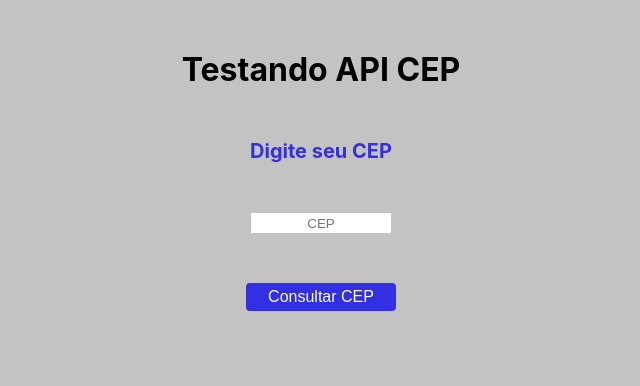
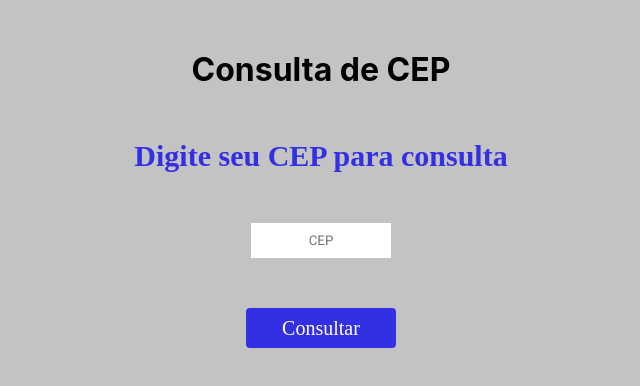
Before and after one commit to renanberton/viaCEP, a React (Create React App) app: page / in a window 1280 px wide. Shown: the top 386 px of the page, without its empty margins (319-959 px from the left). Built offline with nearby package versions, Linux system fonts and the light colour scheme; the HTML template or start-up script is replaced by a standard one.

Commit message:
Feature: Modificações de CSS

```diff
--- a/src/components/BuscadorCEP/index.tsx
+++ b/src/components/BuscadorCEP/index.tsx
@@ -2,12 +2,12 @@ import { useEffect, useState } from 'react';
 import './style.css';
 
 type cepType = {
-    cep: any,
-    logradouro?: string,
-    bairro?: string,
-    localidade?: string,
-    uf?: string,
-    ddd?: string,
+    cep?: any | '',
+    logradouro?: any | '',
+    bairro?: any | '',
+    localidade?: any | '',
+    uf?: any | '',
+    ddd?: any | '',
 }
 
 export function BuscadorCEP(cep: any) {
@@ -22,13 +22,13 @@ export function BuscadorCEP(cep: any) {
         }
         LoadCEP()
         /* Aqui chamamos a função que faz os fetchs, etc e depois retorna o HTML abaixo \/ */
+    }, [])
 
-    }, [cep.cep])
     return (
         <div className='container'>
             <div className='boxCEP'>
                 <p>
-                    Rua: {valorCEP?.logradouro}
+                    Logradouro: {valorCEP?.logradouro}
                 </p>
                 <p>
                     Bairro: {valorCEP?.bairro}
--- a/src/components/BuscadorCEP/style.css
+++ b/src/components/BuscadorCEP/style.css
@@ -1,10 +1,12 @@
+@import url('https://fonts.googleapis.com/css2?family=Roboto&display=swap');
+
 * {
     margin: 0;
     padding: 0;
 }
 
 .container {
-    background-color: #3c3c3c;
+    background-color: #7c7c7c;
     padding: 20px;
     border-radius: 5px;
     transition: 1s;
@@ -20,4 +22,33 @@
 
 .boxCEP p {
     color: #fff;
+    font-family: 'Roboto';
 }
+
+#cepValue {
+    text-align: center;
+    height: 35px;
+    border: none;
+    width: 140px;
+    font-family: 'Roboto';
+}
+
+span {
+    font-size: 30px;
+    color: #3330E4;
+    font-weight: bold;
+    font-family: 'Francois One';
+}
+
+.btn {
+    width: 150px;
+    height: 40px;
+    font-size: 20px;
+    background-color: #3330E4;
+    color: #fff;
+    border: none;
+    padding: 5px 10px;
+    cursor: pointer;
+    border-radius: 4px;
+    font-family: 'Francois One';
+}
--- a/src/pages/Home/index.tsx
+++ b/src/pages/Home/index.tsx
@@ -8,12 +8,12 @@ export function Home() {
 
     return (
         <div className='containerHome'>
-            <h1>Testando API CEP</h1>
+            <h1>Consulta de CEP</h1>
             <div className='boxCepHome'>
-                <span>Digite seu CEP</span>
+                <span>Digite seu CEP para consulta</span>
                 <input type="text" placeholder='CEP' id='cepValue' required />
                 {/* Aqui temos um operator ternário, caso não esteja ativo, ele ativa, caso esteja ativo, ele desativa */}
-                <button className='btn' onClick={() => isActive ? setActive(false) : setActive(true)}>Consultar CEP</button>
+                <button className='btn' onClick={() => isActive ? setActive(false) : setActive(true)}>Consultar</button>
                 {isActive && <BuscadorCEP cep={input.value} />}
             </div>
         </div>
--- a/src/pages/Home/style.css
+++ b/src/pages/Home/style.css
@@ -1,3 +1,5 @@
+@import url('https://fonts.googleapis.com/css2?family=Roboto&display=swap');
+
 * {
     margin: 0;
     padding: 0;
@@ -20,28 +22,3 @@
     align-items: center;
     gap: 50px;
 }
-
-span {
-    font-size: 20px;
-    color: #3330E4;
-    font-weight: bold;
-}
-
-#cepValue {
-    text-align: center;
-    height: 20px;
-    border: none;
-    width: 140px;
-}
-
-.btn {
-    width: 150px;
-    height: auto;
-    font-size: 16px;
-    background-color: #3330E4;
-    color: #fff;
-    border: none;
-    padding: 5px 10px;
-    cursor: pointer;
-    border-radius: 4px;
-}
```
